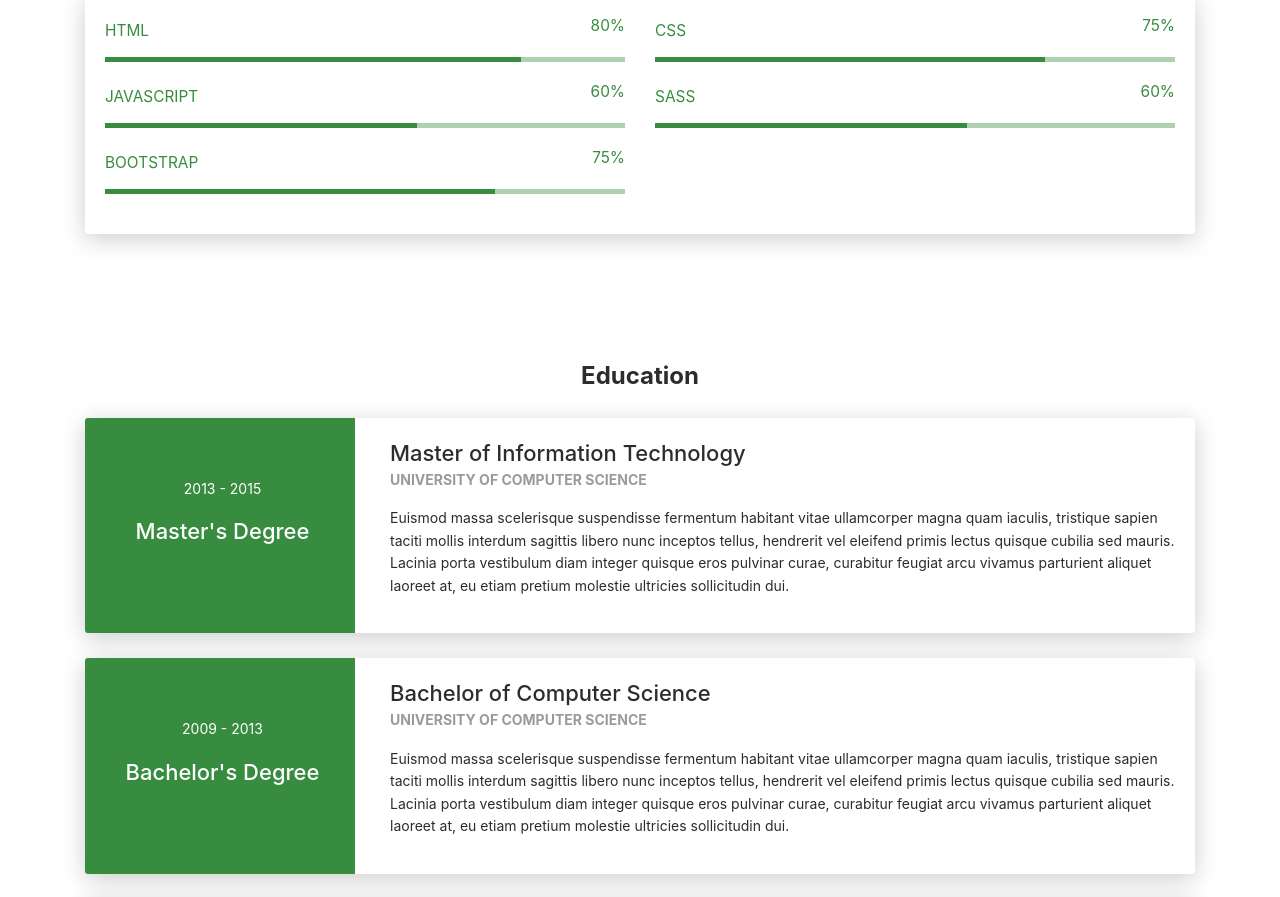
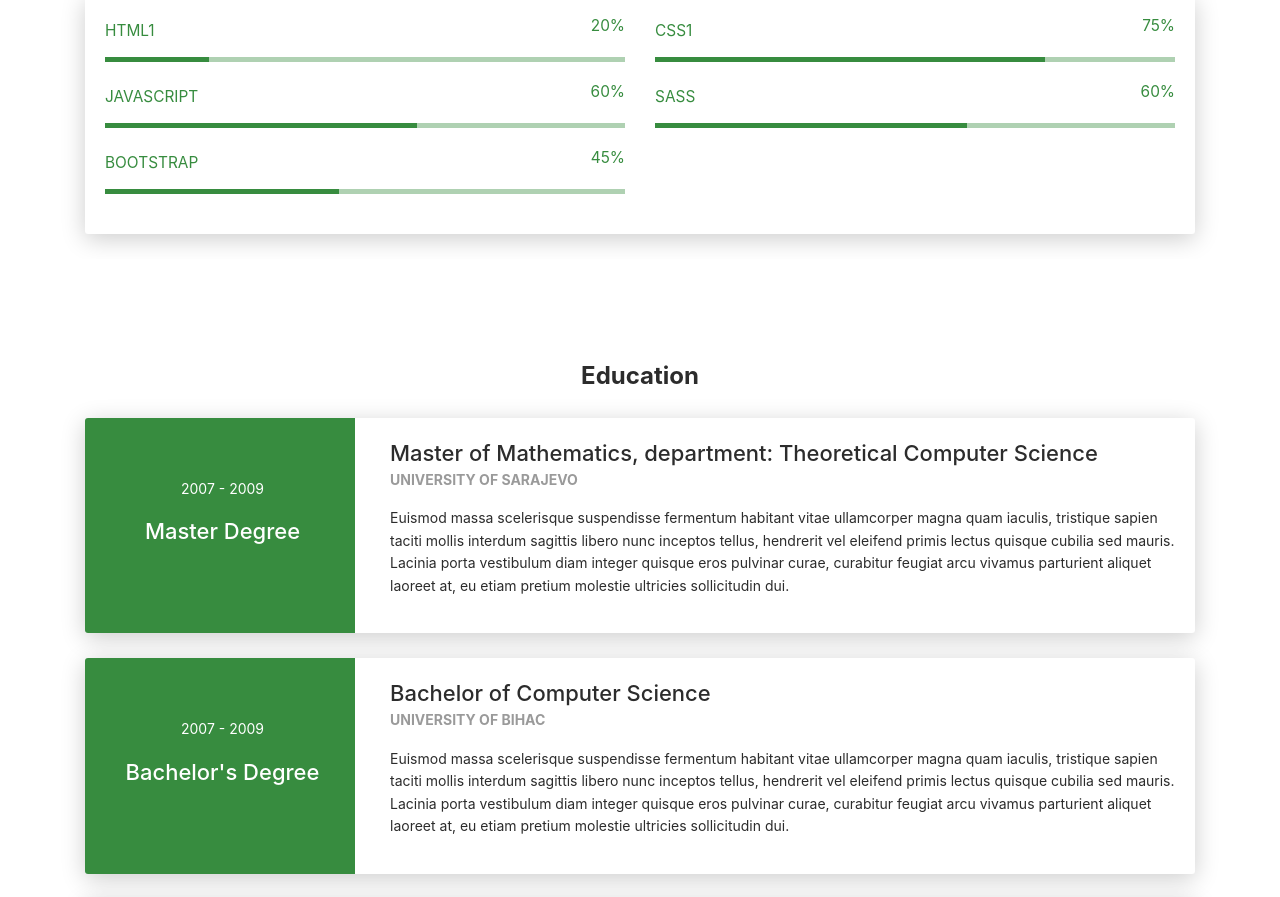
Before and after one commit to aldin-habibovic/portfolio, a React (Create React App) app: page / in a window 1280 px wide. Shown: the part 1110-2007 px from the top of the page. Built offline with nearby package versions, Linux system fonts and the light colour scheme.

Commit message:
structuring components

```diff
--- /dev/null
+++ b/src/pages/education/Education-Item.tsx
@@ -0,0 +1,32 @@
+export interface IEducationItem {
+    start: Date;
+    end?: Date;
+    level: string;
+    university: string;
+    degreeCourse: string;
+    description: string;
+}
+
+const EducationItem = (props: { educationItem: IEducationItem }) => {
+    const { level, university, degreeCourse, description } = props.educationItem;
+
+    return (
+        <div className="row">
+            <div className="col-md-3 bg-primary" data-aos="fade-right" data-aos-offset="50" data-aos-duration="500">
+                <div className="card-body cc-education-header">
+                    <p>2007 - 2009</p>
+                    <div className="h5">{level}</div>
+                </div>
+            </div>
+            <div className="col-md-9" data-aos="fade-left" data-aos-offset="50" data-aos-duration="500">
+                <div className="card-body">
+                    <div className="h5">{degreeCourse}</div>
+                    <p className="category">{university}</p>
+                    <p>{description}</p>
+                </div>
+            </div>
+        </div>
+    );
+}
+
+export default EducationItem;
--- a/src/pages/education/Education.tsx
+++ b/src/pages/education/Education.tsx
@@ -1,61 +1,35 @@
-import React from 'react';
+import EducationItem, { IEducationItem } from './Education-Item';
 
 const Education = () => {
+
+    const educationItem1: IEducationItem = {
+        start: new Date(), end: new Date(), level: 'Master Degree', university: 'University of Sarajevo', degreeCourse: 'Master of Mathematics, department: Theoretical Computer Science', description:
+            "Euismod massa scelerisque suspendisse fermentum habitant vitae ullamcorper magna quam iaculis, tristique sapien taciti mollis interdum sagittis libero nunc inceptos tellus, hendrerit vel eleifend primis lectus quisque cubilia sed mauris. Lacinia porta vestibulum diam integer quisque eros pulvinar curae, curabitur feugiat arcu vivamus parturient aliquet laoreet at, eu etiam pretium molestie ultricies sollicitudin dui."
+    };
+
+    const educationItem2: IEducationItem = {
+        start: new Date(), end: new Date(), level: "Bachelor's Degree", university: 'University of Bihac', degreeCourse: 'Bachelor of Computer Science', description:
+            "Euismod massa scelerisque suspendisse fermentum habitant vitae ullamcorper magna quam iaculis, tristique sapien taciti mollis interdum sagittis libero nunc inceptos tellus, hendrerit vel eleifend primis lectus quisque cubilia sed mauris. Lacinia porta vestibulum diam integer quisque eros pulvinar curae, curabitur feugiat arcu vivamus parturient aliquet laoreet at, eu etiam pretium molestie ultricies sollicitudin dui."
+    };
+
+    const educationItem3: IEducationItem = {
+        start: new Date(), end: new Date(), level: 'High School', university: 'High School of Sanski Most', degreeCourse: 'Electrotechnik', description:
+            "Euismod massa scelerisque suspendisse fermentum habitant vitae ullamcorper magna quam iaculis, tristique sapien taciti mollis interdum sagittis libero nunc inceptos tellus, hendrerit vel eleifend primis lectus quisque cubilia sed mauris. Lacinia porta vestibulum diam integer quisque eros pulvinar curae, curabitur feugiat arcu vivamus parturient aliquet laoreet at, eu etiam pretium molestie ultricies sollicitudin dui."
+    };
+
+    const educations = [educationItem1, educationItem2, educationItem3];
+
+    const content = educations.map((education) =>
+        <div className="card">
+            <EducationItem educationItem={education}></EducationItem>
+        </div>
+    );
+
     return (
         <div className="section">
             <div className="container cc-education">
                 <div className="h4 text-center mb-4 title">Education</div>
-                <div className="card">
-                    <div className="row">
-                        <div className="col-md-3 bg-primary" data-aos="fade-right" data-aos-offset="50" data-aos-duration="500">
-                            <div className="card-body cc-education-header">
-                                <p>2013 - 2015</p>
-                                <div className="h5">Master's Degree</div>
-                            </div>
-                        </div>
-                        <div className="col-md-9" data-aos="fade-left" data-aos-offset="50" data-aos-duration="500">
-                            <div className="card-body">
-                                <div className="h5">Master of Information Technology</div>
-                                <p className="category">University of Computer Science</p>
-                                <p>Euismod massa scelerisque suspendisse fermentum habitant vitae ullamcorper magna quam iaculis, tristique sapien taciti mollis interdum sagittis libero nunc inceptos tellus, hendrerit vel eleifend primis lectus quisque cubilia sed mauris. Lacinia porta vestibulum diam integer quisque eros pulvinar curae, curabitur feugiat arcu vivamus parturient aliquet laoreet at, eu etiam pretium molestie ultricies sollicitudin dui.</p>
-                            </div>
-                        </div>
-                    </div>
-                </div>
-                <div className="card">
-                    <div className="row">
-                        <div className="col-md-3 bg-primary" data-aos="fade-right" data-aos-offset="50" data-aos-duration="500">
-                            <div className="card-body cc-education-header">
-                                <p>2009 - 2013</p>
-                                <div className="h5">Bachelor's Degree</div>
-                            </div>
-                        </div>
-                        <div className="col-md-9" data-aos="fade-left" data-aos-offset="50" data-aos-duration="500">
-                            <div className="card-body">
-                                <div className="h5">Bachelor of Computer Science</div>
-                                <p className="category">University of Computer Science</p>
-                                <p>Euismod massa scelerisque suspendisse fermentum habitant vitae ullamcorper magna quam iaculis, tristique sapien taciti mollis interdum sagittis libero nunc inceptos tellus, hendrerit vel eleifend primis lectus quisque cubilia sed mauris. Lacinia porta vestibulum diam integer quisque eros pulvinar curae, curabitur feugiat arcu vivamus parturient aliquet laoreet at, eu etiam pretium molestie ultricies sollicitudin dui.</p>
-                            </div>
-                        </div>
-                    </div>
-                </div>
-                <div className="card">
-                    <div className="row">
-                        <div className="col-md-3 bg-primary" data-aos="fade-right" data-aos-offset="50" data-aos-duration="500">
-                            <div className="card-body cc-education-header">
-                                <p>2007 - 2009</p>
-                                <div className="h5">High School</div>
-                            </div>
-                        </div>
-                        <div className="col-md-9" data-aos="fade-left" data-aos-offset="50" data-aos-duration="500">
-                            <div className="card-body">
-                                <div className="h5">Science and Mathematics</div>
-                                <p className="category">School of Secondary board</p>
-                                <p>Euismod massa scelerisque suspendisse fermentum habitant vitae ullamcorper magna quam iaculis, tristique sapien taciti mollis interdum sagittis libero nunc inceptos tellus, hendrerit vel eleifend primis lectus quisque cubilia sed mauris. Lacinia porta vestibulum diam integer quisque eros pulvinar curae, curabitur feugiat arcu vivamus parturient aliquet laoreet at, eu etiam pretium molestie ultricies sollicitudin dui.</p>
-                            </div>
-                        </div>
-                    </div>
-                </div>
+                {content}
             </div>
         </div>
     );
--- /dev/null
+++ b/src/pages/skills/Skill-Item.tsx
@@ -0,0 +1,21 @@
+export interface ISkillItem {
+    name: string;
+    progress: string;
+}
+
+const SkillItem = (props: { skill: ISkillItem }) => {
+    const { name, progress } = props.skill;
+    return (
+        <div className="col-md-6">
+            <div className="progress-container progress-primary"><span className="progress-badge">{name}</span>
+                <div className="progress">
+                    <div className="progress-bar progress-bar-primary" data-aos="progress-full" data-aos-offset="10" data-aos-duration="2000" role="progressbar"
+                        aria-valuenow={60} aria-valuemin={0} aria-valuemax={100} style={{ width: progress }}></div>
+                    <span className="progress-value">{progress}</span>
+                </div>
+            </div>
+        </div>
+    );
+}
+
+export default SkillItem;
--- a/src/pages/skills/Skills.tsx
+++ b/src/pages/skills/Skills.tsx
@@ -1,4 +1,13 @@
+import SkillItem, { ISkillItem } from "./Skill-Item";
+
 const Skills = () => {
+    const skill1: ISkillItem = { name: "HTML1", progress: "20%" };
+    const skill2: ISkillItem = { name: "CSS1", progress: "75%" };
+
+    const skill3: ISkillItem = { name: "Javascript", progress: "60%" };
+    const skill4: ISkillItem = { name: "SASS", progress: "60%" };
+
+    const skill5: ISkillItem = { name: "Bootstrap", progress: "45%" };
     return (
         <div className="section" id="skill">
             <div className="container">
@@ -6,45 +15,15 @@ const Skills = () => {
                 <div className="card" data-aos="fade-up" data-aos-anchor-placement="top-bottom">
                     <div className="card-body">
                         <div className="row">
-                            <div className="col-md-6">
-                                <div className="progress-container progress-primary"><span className="progress-badge">HTML</span>
-                                    <div className="progress">
-                                        <div className="progress-bar progress-bar-primary" data-aos="progress-full" data-aos-offset="10" data-aos-duration="2000" role="progressbar" aria-valuenow={60} aria-valuemin={0} aria-valuemax={100} style={{width: '80%'}}></div><span className="progress-value">80%</span>
-                                    </div>
-                                </div>
-                            </div>
-                            <div className="col-md-6">
-                                <div className="progress-container progress-primary"><span className="progress-badge">CSS</span>
-                                    <div className="progress">
-                                        <div className="progress-bar progress-bar-primary" data-aos="progress-full" data-aos-offset="10" data-aos-duration="2000" role="progressbar" aria-valuenow={60} aria-valuemin={0} aria-valuemax={100} style={{width: '75%'}}></div><span className="progress-value">75%</span>
-                                    </div>
-                                </div>
-                            </div>
+                            <SkillItem skill={skill1}></SkillItem>
+                            <SkillItem skill={skill2}></SkillItem>
                         </div>
                         <div className="row">
-                            <div className="col-md-6">
-                                <div className="progress-container progress-primary"><span className="progress-badge">JavaScript</span>
-                                    <div className="progress">
-                                        <div className="progress-bar progress-bar-primary" data-aos="progress-full" data-aos-offset="10" data-aos-duration="2000" role="progressbar" aria-valuenow={60} aria-valuemin={0} aria-valuemax={100} style={{width: '60%'}}></div><span className="progress-value">60%</span>
-                                    </div>
-                                </div>
-                            </div>
-                            <div className="col-md-6">
-                                <div className="progress-container progress-primary"><span className="progress-badge">SASS</span>
-                                    <div className="progress">
-                                        <div className="progress-bar progress-bar-primary" data-aos="progress-full" data-aos-offset="10" data-aos-duration="2000" role="progressbar" aria-valuenow={60} aria-valuemin={0} aria-valuemax={100} style={{width: '60%'}}></div><span className="progress-value">60%</span>
-                                    </div>
-                                </div>
-                            </div>
+                            <SkillItem skill={skill3}></SkillItem>
+                            <SkillItem skill={skill4}></SkillItem>
                         </div>
                         <div className="row">
-                            <div className="col-md-6">
-                                <div className="progress-container progress-primary"><span className="progress-badge">Bootstrap</span>
-                                    <div className="progress">
-                                        <div className="progress-bar progress-bar-primary" data-aos="progress-full" data-aos-offset="10" data-aos-duration="2000" role="progressbar" aria-valuenow={60} aria-valuemin={0} aria-valuemax={100} style={{width: '75%'}}></div><span className="progress-value">75%</span>
-                                    </div>
-                                </div>
-                            </div>
+                            <SkillItem skill={skill5}></SkillItem>
                         </div>
                     </div>
                 </div>
```
